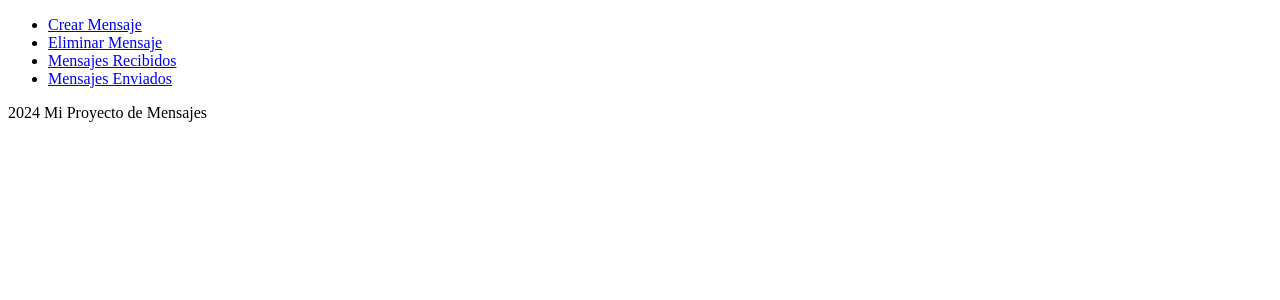
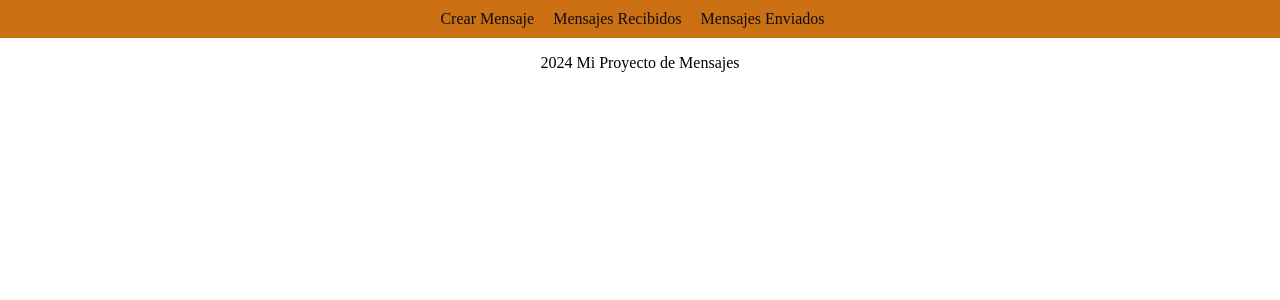
Before and after one commit to Bruno1571/TableroMensajes_TP2, a Django app: template mensajes/templates/base.html in a window 1280 px wide. Shown: the top 300 px of the page. Run offline with Django 4.2, Linux system fonts and the light colour scheme; the template is opened without the code that fills it, so the values that code supplies are empty.

Commit message:
le agregue estilo al proyecto

```diff
--- a/TableroMensajes/settings.py
+++ b/TableroMensajes/settings.py
@@ -118,6 +118,9 @@ USE_TZ = True
 
 STATIC_URL = 'static/'
 
+# Esta línea se usa para encontrar archivos estáticos en el directorio 'static' de tu proyecto
+STATICFILES_DIRS = [BASE_DIR / 'static']
+
 # Default primary key field type
 # https://docs.djangoproject.com/en/4.2/ref/settings/#default-auto-field
 
--- /dev/null
+++ b/mensajes/static/Estilos/style.css
@@ -0,0 +1,25 @@
+body {
+    margin: 0;
+    display: flex;
+    flex-direction: column;
+    justify-content: center;
+    text-align: center;
+}
+nav {
+    padding: 10px;
+    background-color: #cc7014;
+}
+
+nav div {
+    display: inline-block;
+    margin-right: 15px;
+}
+
+nav a {
+    text-decoration: none;
+    color: #0f0f0f;
+}
+
+nav a:hover {
+    text-decoration: underline;
+}
--- a/mensajes/templates/base.html
+++ b/mensajes/templates/base.html
@@ -4,18 +4,12 @@
     <meta charset="UTF-8">
     <meta name="viewport" content="width=device-width, initial-scale=1.0">
     <title>{% block title %}Tablero de Mensajes{% endblock %}</title>
+    {% load static %}
+    <link rel="stylesheet" href="{% static 'estilos/style.css' %}">
 </head>
 <body>
     <header>
-        <nav>
-            <ul>
-                <li><a href="{% url 'crear_mensaje' %}">Crear Mensaje</a></li>
-                <li><a href="#">Eliminar Mensaje</a></li>
-                <li><a href="{% url 'mensajes_recibidos' %}">Mensajes Recibidos</a></li>
-                <li><a href="{% url 'mensajes_enviados' %}">Mensajes Enviados</a></li>
-            </ul>
-
-        </nav>
+        {% include 'navbar.html' %}
     </header>
 
     <main>
--- /dev/null
+++ b/mensajes/templates/navbar.html
@@ -0,0 +1,11 @@
+<nav>
+    <div>
+        <a href="{% url 'crear_mensaje' %}">Crear Mensaje</a>
+    </div>
+    <div>
+        <a href="{% url 'mensajes_recibidos' %}">Mensajes Recibidos</a>
+    </div>
+    <div>
+        <a href="{% url 'mensajes_enviados' %}">Mensajes Enviados</a>
+    </div>
+</nav>
```
